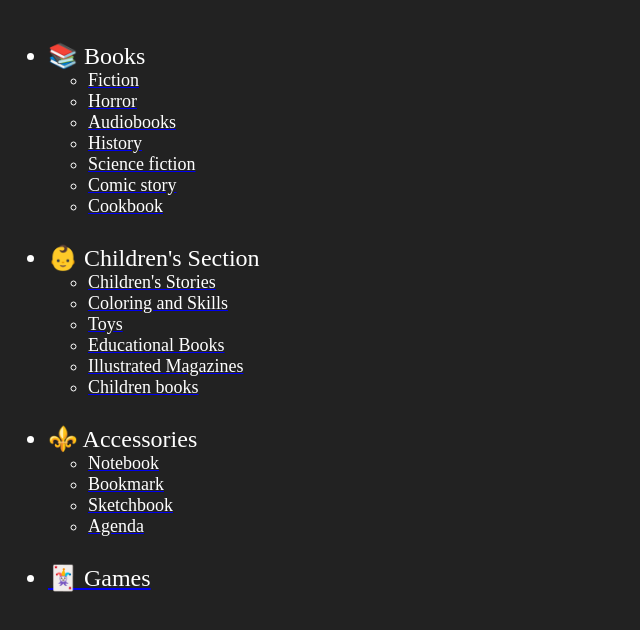
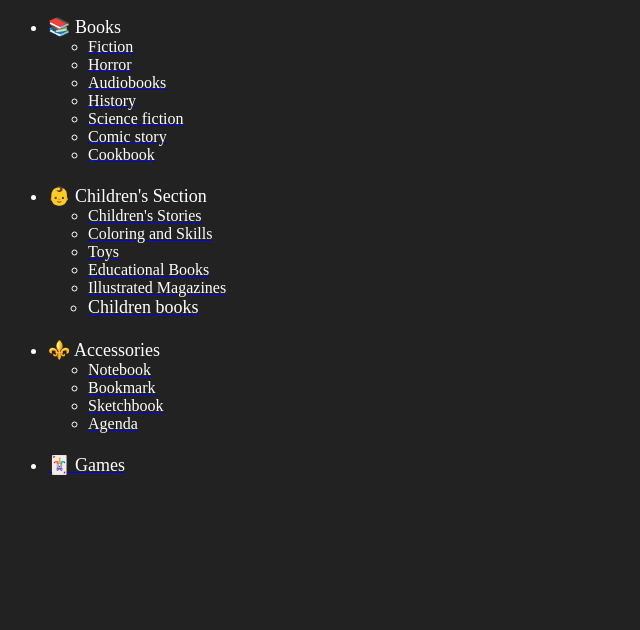
Before and after one commit to mohamed-medhat-taher/DEPI-Project1-BookStore, a plain HTML site: page public/frameSet/nav.html in a window 1280 px wide. Shown: the whole page, without its empty margins (0-640 px from the left). Drawn offline with Linux system fonts and the light colour scheme.

Commit message:
second commit

```diff
--- a/public/frameSet/nav.html
+++ b/public/frameSet/nav.html
@@ -6,42 +6,42 @@
     <title>Document</title>
 </head>
 <body bgcolor="#222222">
-    <br>
+
     <ul>
 
-        <font color="white" size="5"><li>📚 Books
+        <font color="white" size="4.5"><li>📚 Books
             <ul >
-                <a href="../sections/Books/fiction.html" target="body"><font color="white" size="4"><li>Fiction</li></font></a>
-                <a href="../sections/Books/horror.html" target="body"><font color="white" size="4"><li>Horror</li></font></a>
-                <a href="../sections/Books/audiobooks.html" target="body"><font color="white" size="4"><li>Audiobooks</li></font></a>
-                <a href="../sections/Books/history.html" target="body"><font color="white" size="4"><li>History</li></font></a>
-                <a href="../sections/Books/ScienceFiction.html" target="body"><font color="white" size="4"><li>Science fiction</li></font></a>
-                <a href="../sections/Books/Comic.html" target="body"><font color="white" size="4"><li>Comic story</li></font></a>
-                <a href="#"><font color="white" size="4"><li>Cookbook</li></font></a>
+                <a href="../sections/Books/fiction.html" target="body"><font color="white" size="3.5"><li>Fiction</li></font></a>
+                <a href="../sections/Books/horror.html" target="body"><font color="white" size="3.5"><li>Horror</li></font></a>
+                <a href="../sections/Books/audiobooks.html" target="body"><font color="white" size="3.5"><li>Audiobooks</li></font></a>
+                <a href="../sections/Books/history.html" target="body"><font color="white" size="3.5"><li>History</li></font></a>
+                <a href="../sections/Books/ScienceFiction.html" target="body"><font color="white" size="3.5"><li>Science fiction</li></font></a>
+                <a href="../sections/Books/Comic.html" target="body"><font color="white" size="3.5"><li>Comic story</li></font></a>
+                <a href="#"><font color="white" size="3.5"><li>Cookbook</li></font></a>
             </ul>
         </li></font>
         <br>
-        <font color="white" size="5"><li>👶 Children's Section
+        <font color="white" size="4.5"><li>👶 Children's Section
             <ul>
-                <a href="../sections/Children's/children.html" target="body"><font color="white" size="4"><li>Children's Stories</li></font></a>
-                <a href="../sections/Children's/coloring.html" target="body"><font color="white" size="4"><li>Coloring and Skills</li></font></a>
-                <a href="../sections/Children's/toys.html" target="body"><font color="white" size="4"><li>Toys</li></font></a>
-                <a href="#"><font color="white" size="4"><li>Educational Books</li></font></a>
-                <a href="../sections/Children's/IllustratedMagazines.html" target="body"><font color="white" size="4"><li>Illustrated Magazines</li></font></a>
+                <a href="../sections/Children's/children.html" target="body"><font color="white" size="3.5"><li>Children's Stories</li></font></a>
+                <a href="../sections/Children's/coloring.html" target="body"><font color="white" size="3.5"><li>Coloring and Skills</li></font></a>
+                <a href="../sections/Children's/toys.html" target="body"><font color="white" size="3.5"><li>Toys</li></font></a>
+                <a href="#"><font color="white" size="3.5"><li>Educational Books</li></font></a>
+                <a href="../sections/Children's/IllustratedMagazines.html" target="body"><font color="white" size="3.5"><li>Illustrated Magazines</li></font></a>
                 <a href="#"><font color="white" size="4"><li>Children books</li></font></a>
             </ul>
         </li></font>
         <br>
-        <font color="white" size="5"><li>⚜️ Accessories
+        <font color="white" size="4.5"><li>⚜️ Accessories
             <ul>
-                <a href="../sections/Accessories/Notebook.html" target="body"><font color="white" size="4"><li>Notebook</li></font></a>
-                <a href="../sections/Accessories/BookMark.html" target="body"><font color="white" size="4"><li>Bookmark</li></font></a>
-                <a href="../sections/Accessories/sketchBook.html" target="body"><font color="white" size="4"><li>Sketchbook</li></font></a>
-                <a href="../sections/Accessories/agenda.html" target="body"><font color="white" size="4"><li>Agenda</li></font></a>
+                <a href="../sections/Accessories/Notebook.html" target="body"><font color="white" size="3.5"><li>Notebook</li></font></a>
+                <a href="../sections/Accessories/BookMark.html" target="body"><font color="white" size="3.5"><li>Bookmark</li></font></a>
+                <a href="../sections/Accessories/sketchBook.html" target="body"><font color="white" size="3.5"><li>Sketchbook</li></font></a>
+                <a href="../sections/Accessories/agenda.html" target="body"><font color="white" size="3.5"><li>Agenda</li></font></a>
             </ul>
         </li></font>
         <br>
-        <a href="../sections/Games/games.html" target="body"><font color="white" size="5"><li>🃏 Games</li></font></a>
+        <a href="../sections/Games/games.html" target="body"><font color="white" size="4.5"><li>🃏 Games</li></font></a>
     </ul>
 </body>
 </html>
```
Also changed, not shown: 1 other file.
